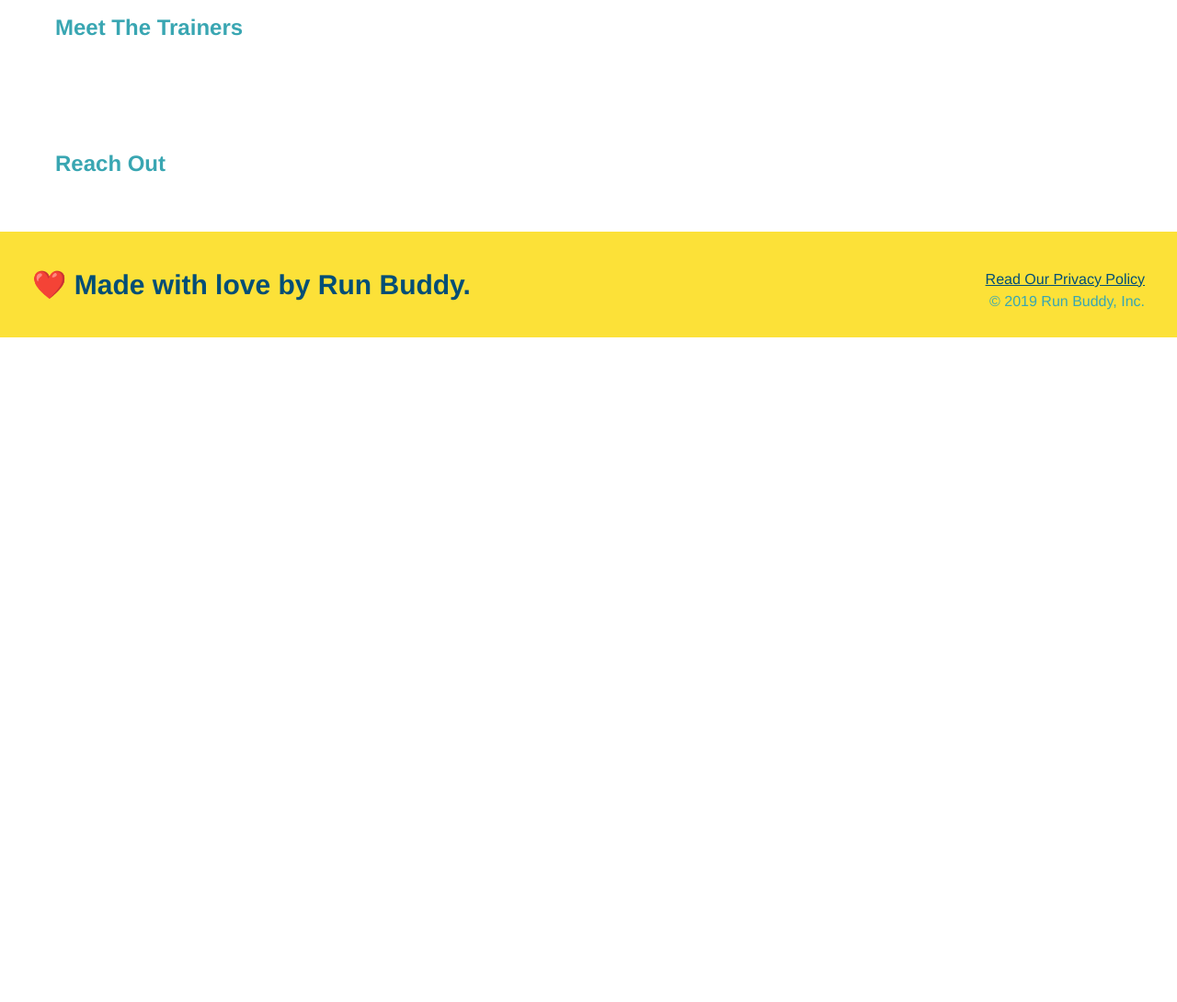
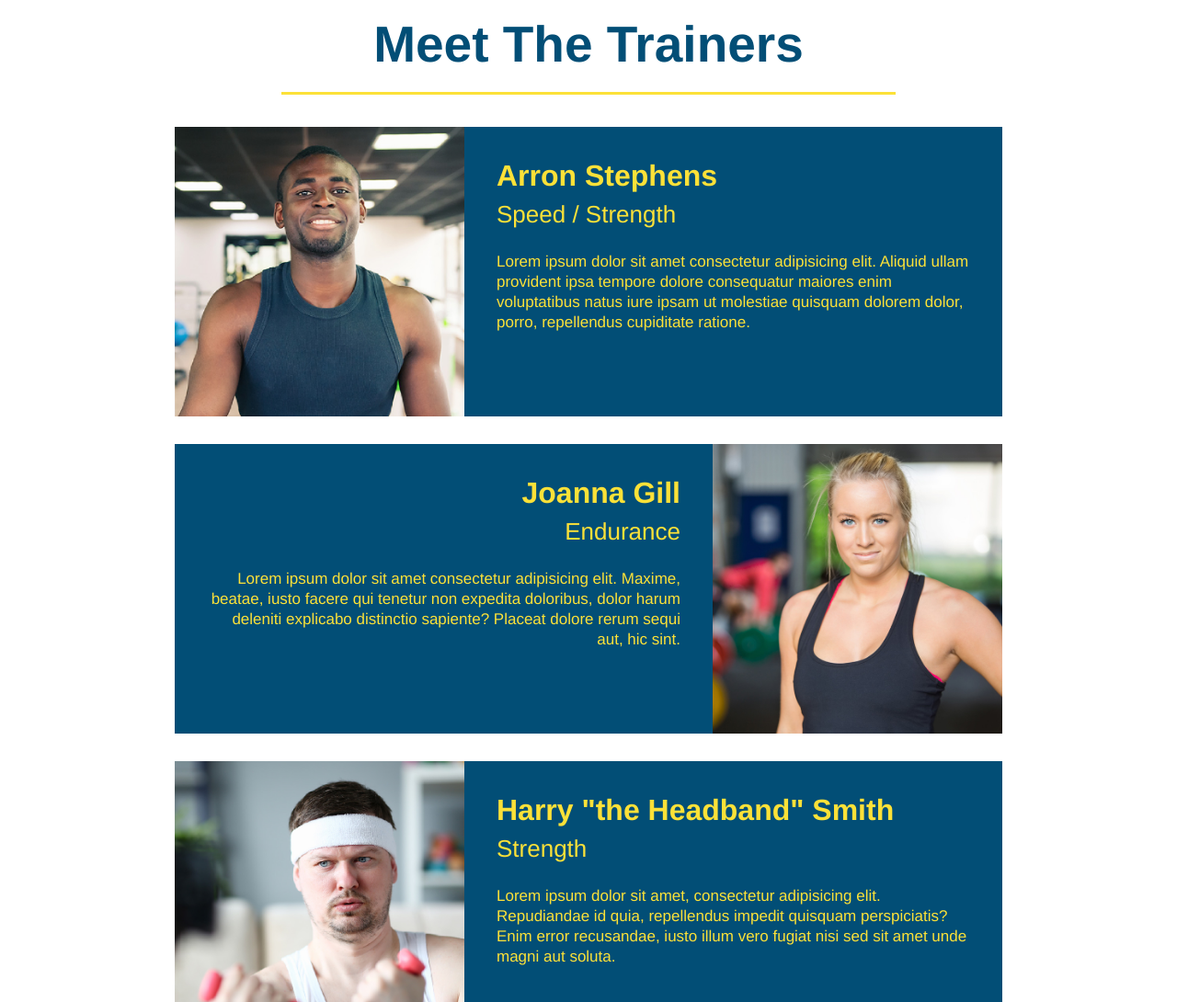
Before and after one commit to vuelee0/First-Repo, a plain HTML site: page index.html in a window 1280 px wide. Shown: the part 2420-3510 px from the top of the page at 92% size. Before the commit the page ends 2787 px from the top, so only its background shows below. Drawn offline with Linux system fonts and the light colour scheme.

Commit message:
meet the trainers section

```diff
--- a/assets/css/style.css
+++ b/assets/css/style.css
@@ -182,3 +182,50 @@ steps div {
 .steps span {
     font-size: 38px;
 }
+
+.trainers {
+    text-align: center;
+}
+
+.trainer {
+    width: 900px;
+    margin: 0 auto 30px auto;
+    background: #024e76;
+    color: #fce138;
+    overflow: auto;
+}
+
+.trainer img {
+    width: 35%;
+    float: left;
+}
+
+.trainer-bio {
+    padding: 35px;
+    float: left;
+    width: 65%;
+}
+
+.trainer-bio h3 {
+    font-size: 32px;
+    margin-bottom: 8px;
+}
+
+.trainer-bio h4 {
+    font-weight: lighter;
+    font-size: 26px;
+    margin-bottom: 25px;
+}
+
+.trainer-bio p {
+    font-size: 17px;
+    line-height: 1.3;
+}
+
+.text-left {
+    text-align: left;
+}
+
+.text-right {
+    text-align: right;
+}
--- a/index.html
+++ b/index.html
@@ -107,8 +107,43 @@
         </section>
 
         <!-- "meet the trainers" section -->
-        <section>
-            <h2>Meet The Trainers</h2>
+        <section id="your-trainers" class="trainers">
+            <h2 class="section-title primary-border">
+                Meet The Trainers
+            </h2>
+            <!-- first trainer bio -->
+            <article class="trainer">
+                <img src="./assets/images/trainer-1.jpg" alt="Arron Stephens in his workout clothes, ready to pump iron"/>
+                <div class="trainer-bio text-left">
+                    <h3>Arron Stephens</h3>
+                    <h4>Speed / Strength</h4>
+                    <p>
+                        Lorem ipsum dolor sit amet consectetur adipisicing elit. Aliquid ullam provident ipsa tempore dolore consequatur maiores enim voluptatibus natus iure ipsam ut molestiae quisquam dolorem dolor, porro, repellendus cupiditate ratione.
+                    </p>
+                </div>
+            </article>
+            <!-- second trainer bio -->
+            <article class="trainer">
+                <div class="trainer-bio text-right">
+                    <h3>Joanna Gill</h3>
+                    <h4>Endurance</h4>
+                    <p>
+                        Lorem ipsum dolor sit amet consectetur adipisicing elit. Maxime, beatae, iusto facere qui tenetur non expedita doloribus, dolor harum deleniti explicabo distinctio sapiente? Placeat dolore rerum sequi aut, hic sint.
+                    </p>
+                </div>
+                <img src="./assets/images/trainer-2.jpg" alt="Joanna Gill cooling off after a workout"/>
+            </article>
+            <!-- third trainer bio -->
+            <article class="trainer">
+                <img src="./assets/images/trainer-3.jpg" alt="Harry Smith wearing a headband and lifting comically small pink weights"/>
+                <div class="trainer-bio text-left">
+                    <h3>Harry "the Headband" Smith</h3>
+                    <h4>Strength</h4>
+                    <p>
+                        Lorem ipsum dolor sit amet, consectetur adipisicing elit. Repudiandae id quia, repellendus impedit quisquam perspiciatis? Enim error recusandae, iusto illum vero fugiat nisi sed sit amet unde magni aut soluta.
+                    </p>
+                </div>
+            </article>
         </section>
 
         <!-- "reach out" section -->
```
Also changed, not shown: assets/images/trainer-1.jpg (added), assets/images/trainer-2.jpg (added), assets/images/trainer-3.jpg (added).
